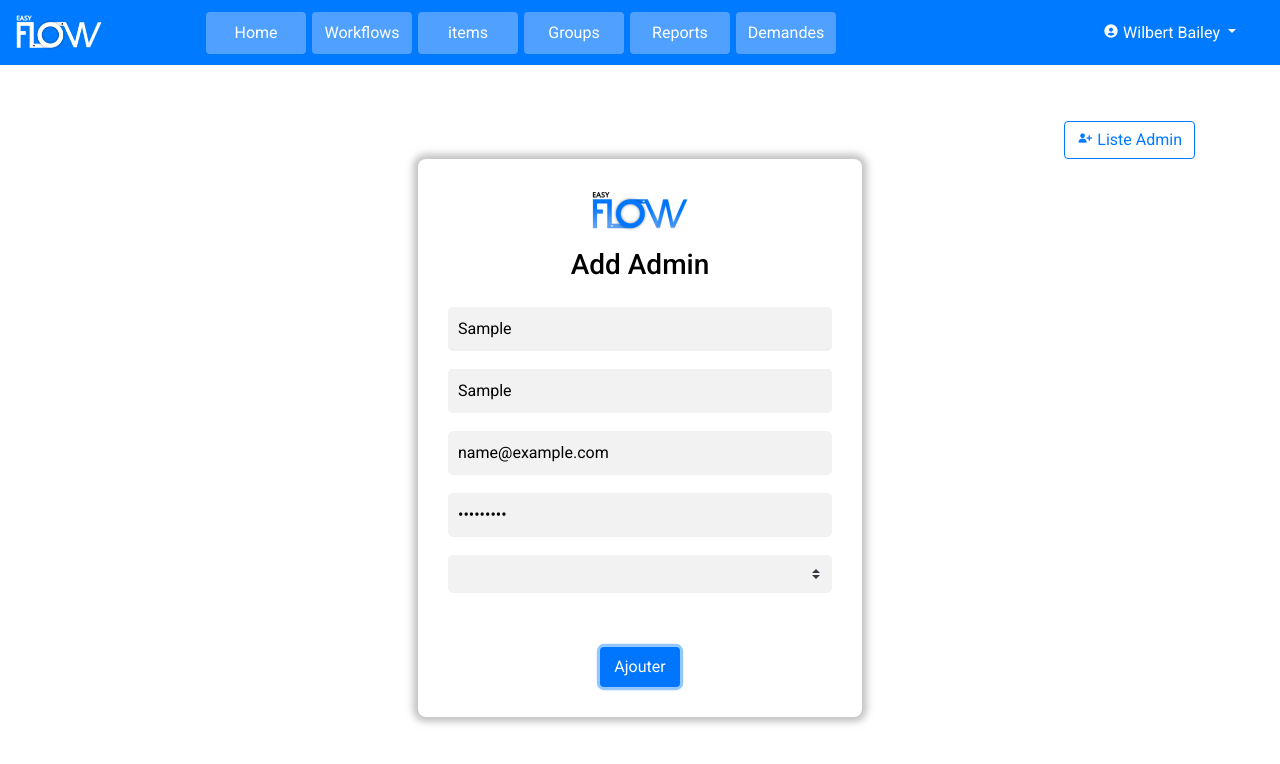
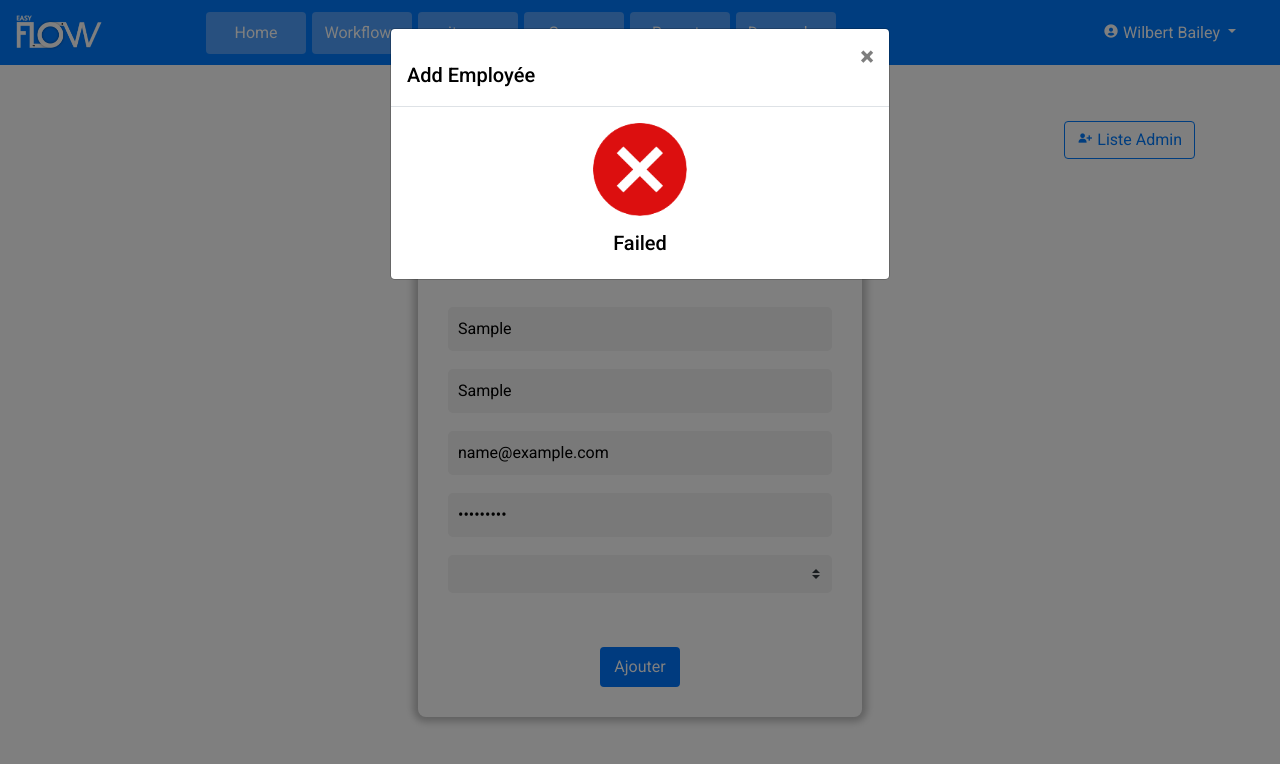
Before and after one commit to dali2000/workflow-v1, an Angular app in the folder frontend/workflow/: page /ajouter_admin in a window 1280 px wide. Both pictures are taken after typing "Sample", "Sample", "name@example.com", "Sample123" into the empty fields and a click on the button "Ajouter". Shown: the top 764 px of the page. Built offline with nearby package versions, Linux system fonts and the light colour scheme; no server answers.

Commit message:
link list admin

```diff
--- a/frontend/workflow/src/app/superAdmin/ajouter-admin/ajouter-admin.component.css
+++ b/frontend/workflow/src/app/superAdmin/ajouter-admin/ajouter-admin.component.css
@@ -36,7 +36,13 @@
     margin-top: 18px;
 
   }
-
+  .logo1 {
+    margin-bottom: 20px;
+    display: block;
+    margin: auto;
+    height: auto;
+    width: 20%;
+  }
   select{
     border-radius: 5px;
     border: none;
--- a/frontend/workflow/src/app/superAdmin/ajouter-admin/ajouter-admin.component.html
+++ b/frontend/workflow/src/app/superAdmin/ajouter-admin/ajouter-admin.component.html
@@ -1,6 +1,7 @@
 <div class="container">
     <div class="d-flex flex-row-reverse bd-highlight">
-    <button id="btn"   class="btn btn-outline-primary" routerLink="/liste_admin"><i class='bx bxs-user-plus'></i> Liste Admin</button>
+        <button id="btn" class="btn btn-outline-primary" routerLink="/liste_admin"><i class='bx bxs-user-plus'></i>
+            Liste Admin</button>
     </div>
     <div class="box">
         <img src="../../assets/img/logo.png" alt="" srcset="" class="logo">
@@ -8,7 +9,8 @@
 
         <div class="row">
             <div class="col-md-12">
-                <input type="text" placeholder="firstName" name="firstName" [(ngModel)]="form.firstName" [class.test]="test2">
+                <input type="text" placeholder="firstName" name="firstName" [(ngModel)]="form.firstName"
+                    [class.test]="test2">
             </div>
         </div>
         <div class="error">
@@ -17,7 +19,8 @@
 
         <div class="row">
             <div class="col-md-12">
-                <input type="text" placeholder="lastName" name="lastName" [(ngModel)]="form.lastName" [class.test]="test3">
+                <input type="text" placeholder="lastName" name="lastName" [(ngModel)]="form.lastName"
+                    [class.test]="test3">
             </div>
         </div>
         <div class="error">
@@ -57,10 +60,32 @@
 
         <div class="row">
             <div class="col-md-12">
-                <button class="btn btn-primary btn1" (click)="AddAdmin()">
+                <button class="btn btn-primary btn1" (click)="AddAdmin()"  data-toggle="modal"
+                data-target="#exampleModal">
                     Ajouter
                 </button>
             </div>
         </div>
+    <!-- Modal -->
+    <div class="modal fade" id="exampleModal" tabindex="-1" aria-labelledby="exampleModalLabel" aria-hidden="true">
+        <div class="modal-dialog">
+            <div class="modal-content">
+                <div class="modal-header">
+                    <h5 class="modal-title" id="exampleModalLabel">Add Employée</h5>
+                    <button type="button" class="close" data-dismiss="modal" aria-label="Close" (click)="click()">
+                        <span aria-hidden="true">&times;</span>
+                    </button>
+                </div>
+                <div class="modal-body">
+                    <img src="../../assets/img/check.png" alt="" srcset="" class="logo1" *ngIf="!check">
+                    <img src="../../assets/img/error.png" alt="" srcset="" class="logo1" *ngIf="check">
+                    <h5 *ngIf="!check">Employée added succesfuly</h5>
+                    <h5 *ngIf="check">Failed</h5>
+
+                </div>
+
+            </div>
+        </div>
     </div>
-          </div>
+    </div>
+</div>
--- a/frontend/workflow/src/app/superAdmin/ajouter-admin/ajouter-admin.component.ts
+++ b/frontend/workflow/src/app/superAdmin/ajouter-admin/ajouter-admin.component.ts
@@ -10,13 +10,13 @@ import { Router } from '@angular/router';
 export class AjouterAdminComponent implements OnInit {
 
   constructor(private http: HttpClient, private router: Router) { }
-  form={
-    Email:'',
-    password:'',
-    role:'',
-    firstName:'',
-    lastName:'',
-    location:'',
+  form = {
+    Email: '',
+    password: '',
+    role: '',
+    firstName: '',
+    lastName: '',
+    location: '',
   }
 
 
@@ -24,64 +24,82 @@ export class AjouterAdminComponent implements OnInit {
   message1 = ""
   message2 = ""
   message3 = ""
-  test =false
-  test1 =false
-  test2=false
-  test3=false
+  test = false
+  test1 = false
+  test2 = false
+  test3 = false
 
-
+  check = true
+  response: any
+  m1 = ""
   ngOnInit(): void {
 
   }
-AddAdmin(){
+  click(){
+    this.check=true
+  }
+  AddAdmin() {
 
-
-  if(this.form.firstName==""){
+    this.check=true
+    if (this.form.firstName == "") {
       this.message2 = "firstName is required"
-    this.test2 =true
+      this.test2 = true
       console.log(this.message2)
     }
-  else  {
+    else {
       this.message2 = ""
       this.test2 = false
     }
 
-  if(this.form.lastName==""){
+    if (this.form.lastName == "") {
       this.message3 = "lastName is required"
-    this.test3 =true
+      this.test3 = true
       console.log(this.message3)
     }
-  else  {
+    else {
       this.message3 = ""
       this.test3 = false
     }
 
 
-  if(this.form.Email==""){
+    if (this.form.Email == "") {
       this.message = "Email is required"
-    this.test =true
+      this.test = true
       console.log(this.message)
     }
-  else  {
+    else {
       this.message = ""
       this.test = false
     }
 
-    if(this.form.password==""){
+    if (this.form.password == "") {
       this.message1 = "password is required"
       this.test1 = true
       console.log(this.message1)
     }
-    else{
+    else {
       this.message1 = ""
       this.test1 = false
 
 
     }
-      if(this.test==false && this.test1==false && this.test2==false && this.test3==false){
+    if (this.test == false && this.test1 == false && this.test2 == false && this.test3 == false) {
       console.log(this.form)
-     this.http.post('http://localhost:3000/user/addUser',this.form).subscribe(res => {
+      this.http.post('http://localhost:3000/user/addUser', this.form).subscribe(res => {
         console.log(res)
+        this.response = res
+        console.log(this.response.status)
+        if (this.response.status == 200) {
+          this.check = false
+
+
+        }
+        if (this.response.status != 200) {
+          this.check = true
+
+
+        }
+
       });
 
     }
```
Lines whose indentation alone changed are shown as unchanged.
